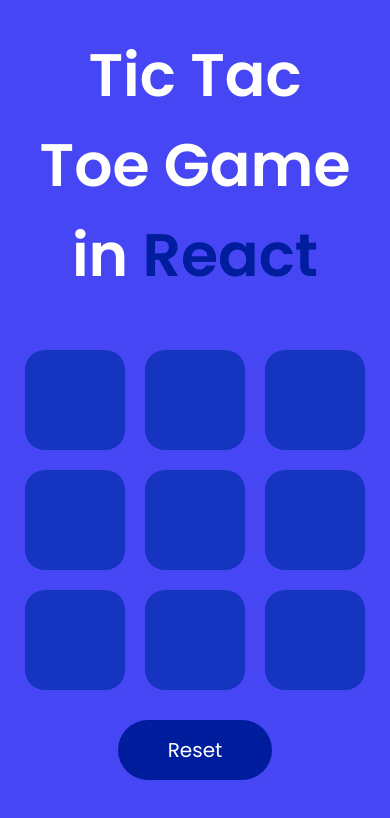
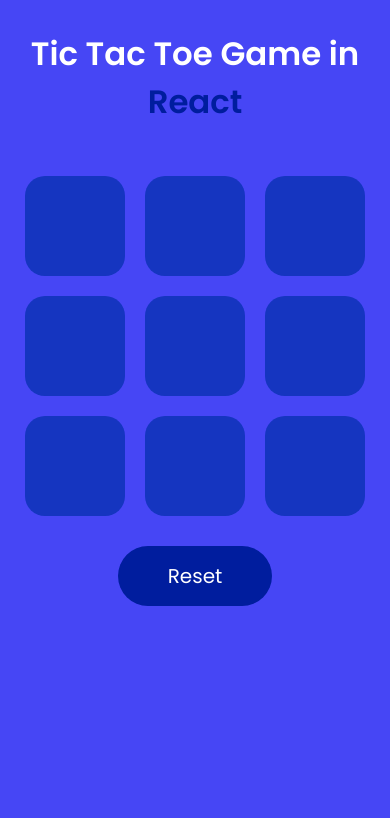
Before and after one commit to RuslanSalyukov007/tic-tac-toe, a React (Vite) app: page / in a window 390 px wide. Shown: the top 818 px of the page. Built offline with nearby package versions, Linux system fonts and the light colour scheme.

Commit message:
edits title

```diff
--- a/src/Components/TicTacToe/style.scss
+++ b/src/Components/TicTacToe/style.scss
@@ -1,7 +1,7 @@
 
 .title {
     margin-top: 50px;
-    font-size: 60px;
+    font-size: clamp(1.875rem, 1.193rem + 3.41vw, 3.75rem);
     font-weight: 600;
 
         span {
```
